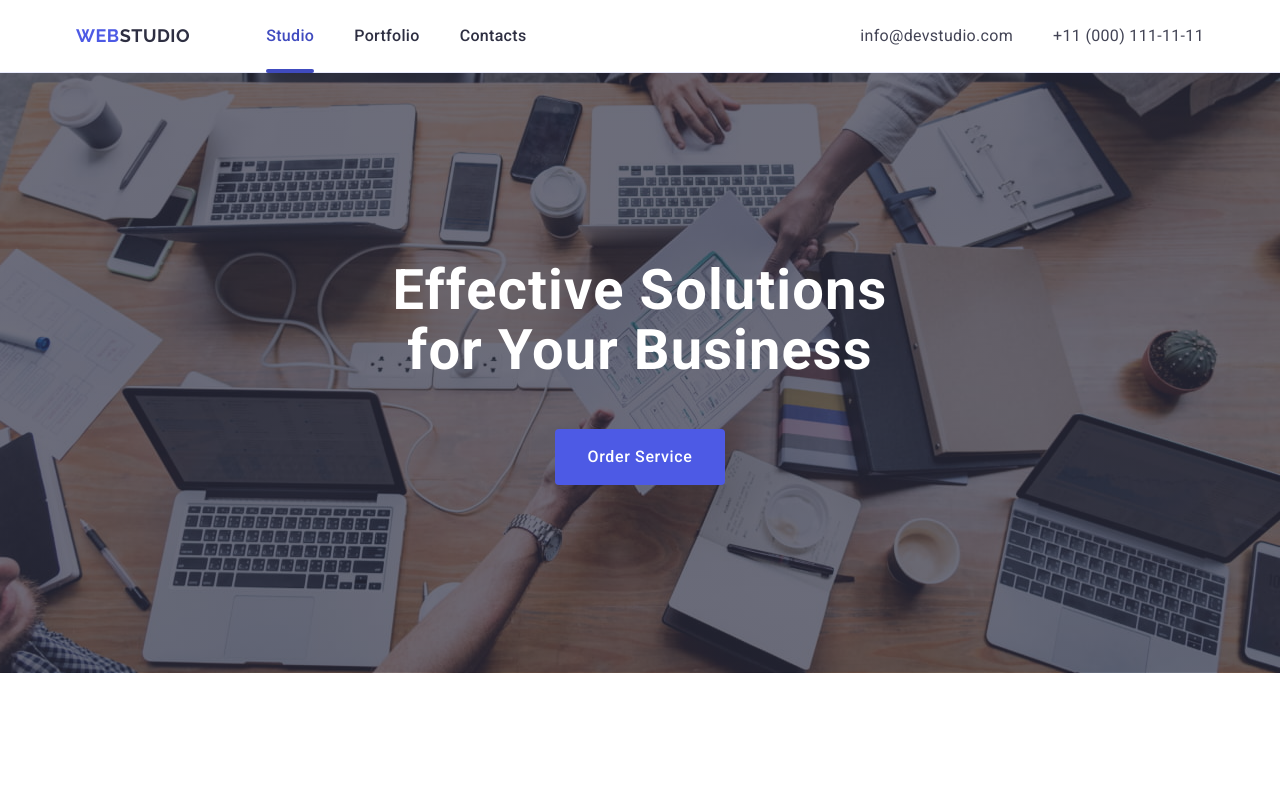
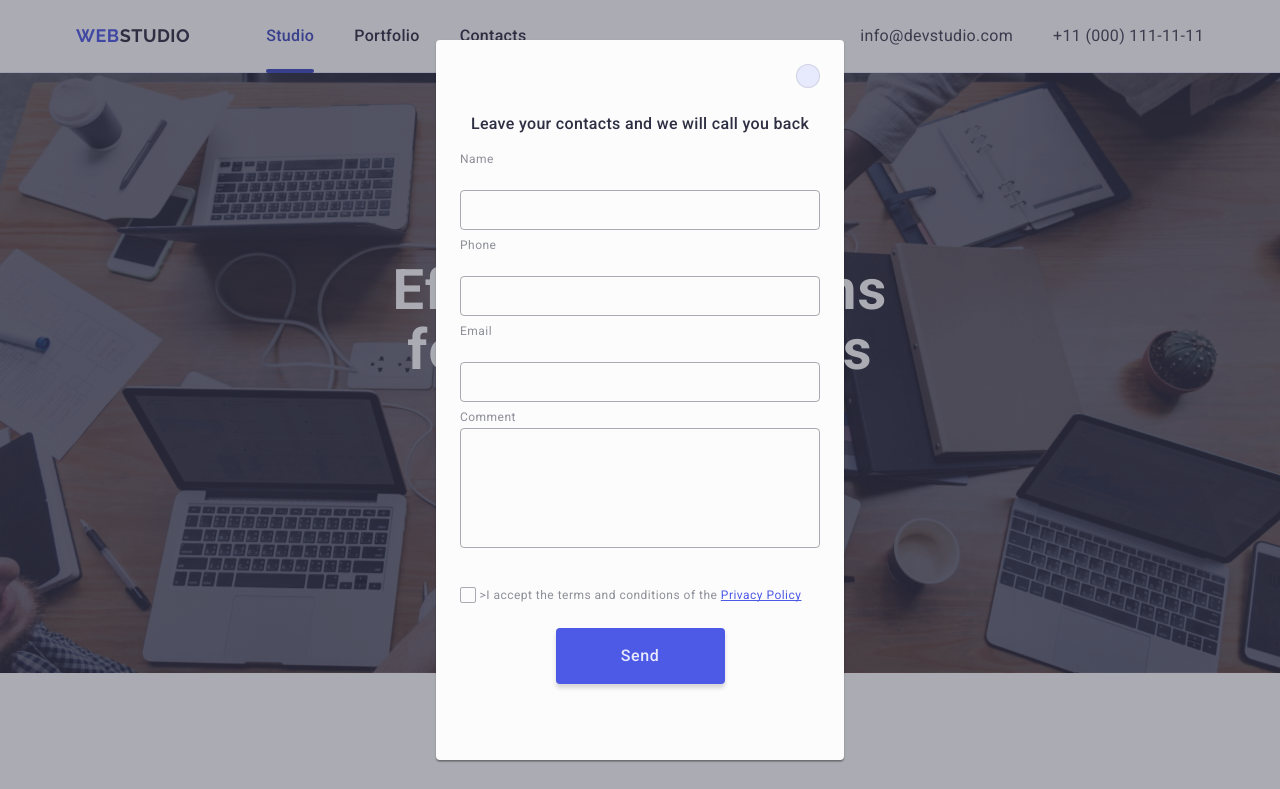
Before and after one commit to olesia-tataryn/goit-markup-hw-05, a plain HTML site: page index.html in a window 1280 px wide. Shown: the top 789 px of the page. Drawn offline with nearby package versions, Linux system fonts and the light colour scheme.

Commit message:
add index file

```diff
--- a/css/styles.css
+++ b/css/styles.css
@@ -648,8 +648,8 @@ cursor: pointer;
   display: flex;
   align-items: center;
   justify-content: center;
-  opacity: 0;
-  pointer-events: none;
+  opacity: 1;
+  pointer-events: auto;
   transition: opacity 250ms cubic-bezier(0.4, 0, 0.2, 1),
     visibility 250ms cubic-bezier(0.4, 0, 0.2, 1);
 }
@@ -675,7 +675,7 @@ cursor: pointer;
 
 .modal-close-button {
   display: flex;
-  border-radius: 100%;
+  border-radius: 50%;
   align-items: center;
   justify-content: center;
   width: 24px;
@@ -722,21 +722,26 @@ cursor: pointer;
   margin-bottom: 16px;
 }
 
+.order-form-field-wrapper{
+  margin-bottom: 8px;
+}
+
 .order-form-field-label {
   font-family: "Roboto", sans-serif;
   font-weight: 400;
   font-size: 12px;
-  line-height: 1.16667;
+  line-height: 1.17;
   letter-spacing: 0.04em;
   color: #8e8f99;
   display: block;
-  margin: 0;
+  margin-bottom: 4px;
 }
 
 .order-form-input {
   border: 1px solid rgba(46, 47, 66, 0.4);
   border-radius: 4px;
   background-color: transparent;
+  outline: transparent;
   width: 100%;
   height: 40px;
   padding-left: 38px;
@@ -745,7 +750,7 @@ cursor: pointer;
   line-height: 1.16667;
   font-family: "Roboto", sans-serif;
   color: #2e2f42;
-  transition: border-color;
+  transition: border-color 250ms cubic-bezier(0.4, 0, 0.2, 1);
 }
 
 .order-form-input:focus {
@@ -766,12 +771,14 @@ cursor: pointer;
 .order-form-icon {
   position: absolute;
   top: 50%;
-  left: 19px;
+  left: 16px;
   transform: translateY(-50%);
   stroke: #2e2f42;
-  transition-property: stroke, fill;
-  transition-duration: 250ms;
-  transition-timing-function: cubic-bezier(0.4, 0, 0.2, 1);
+  transition: fill 250ms cubic-bezier(0.4, 0, 0.2, 1);
+}
+
+.order-form-textarea-wrapper{
+  margin-bottom: 16px;
 }
 
 .order-form-textarea-label {
--- a/index.html
+++ b/index.html
@@ -526,16 +526,16 @@
         </p>
         <form class="order-form">
         <div class="order-form-field-wrapper">
-          <label class="order-form-field-label" for="username">Name</label>
+          <label class="order-form-field-label" for="user-name">Name</label>
           <div class="order-form-icon-wrapper">
             <input
               class="order-form-input"
               type="text"
-              id="username"
-              name="username"
+              id="user-name"
+              name="user-name"
               required
             />
-            <svg class="order-form-icon" width="18" height="18">
+            <svg class="order-form-icon" width="18" height="24">
               <use href="./images/icons.svg#icon-person"></use>
             </svg>
           </div>
@@ -549,7 +549,7 @@
               id="user-phone"
               name="user-phone"
             />
-            <svg class="order-form-icon" width="18" height="18">
+            <svg class="order-form-icon" width="18" height="24">
               <use href="./images/icons.svg#icon-phone"></use>
             </svg>
           </div>
@@ -563,22 +563,22 @@
               id="user-email"
               name="user-email"
             />
-            <svg class="order-form-icon" width="18" height="18">
+            <svg class="order-form-icon" width="18" height="24">
               <use href="./images/icons.svg#icon-email"></use>
             </svg>
           </div>
         </div>
+        <div class="order-form-textarea-wrapper">
           <label class="order-form-textarea-label" for="user-comment"
             >Comment</label
           >
-          <input
+          <textarea
             class="order-form-textarea-input"
-            type="textarea"
-            placeholder="Text input"
+            name="user-comment"
             id="user-comment"
-            name="user-comment"
-            required
-          />
+            placeholder="Text input">
+          </textarea>
+        </div>
         <div class="order-form-checkbox-wrapper">
           <input
             class="order-form-input-checkbox visually-hidden"
```
